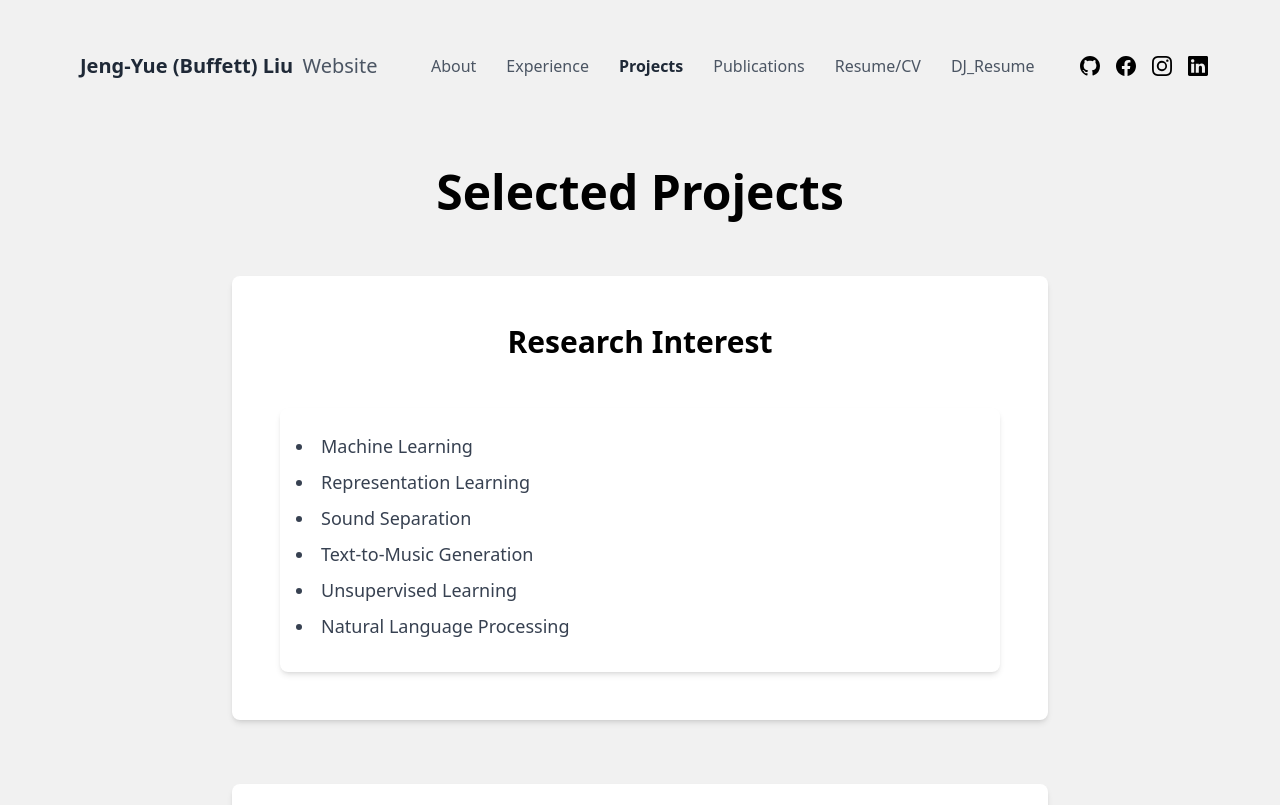
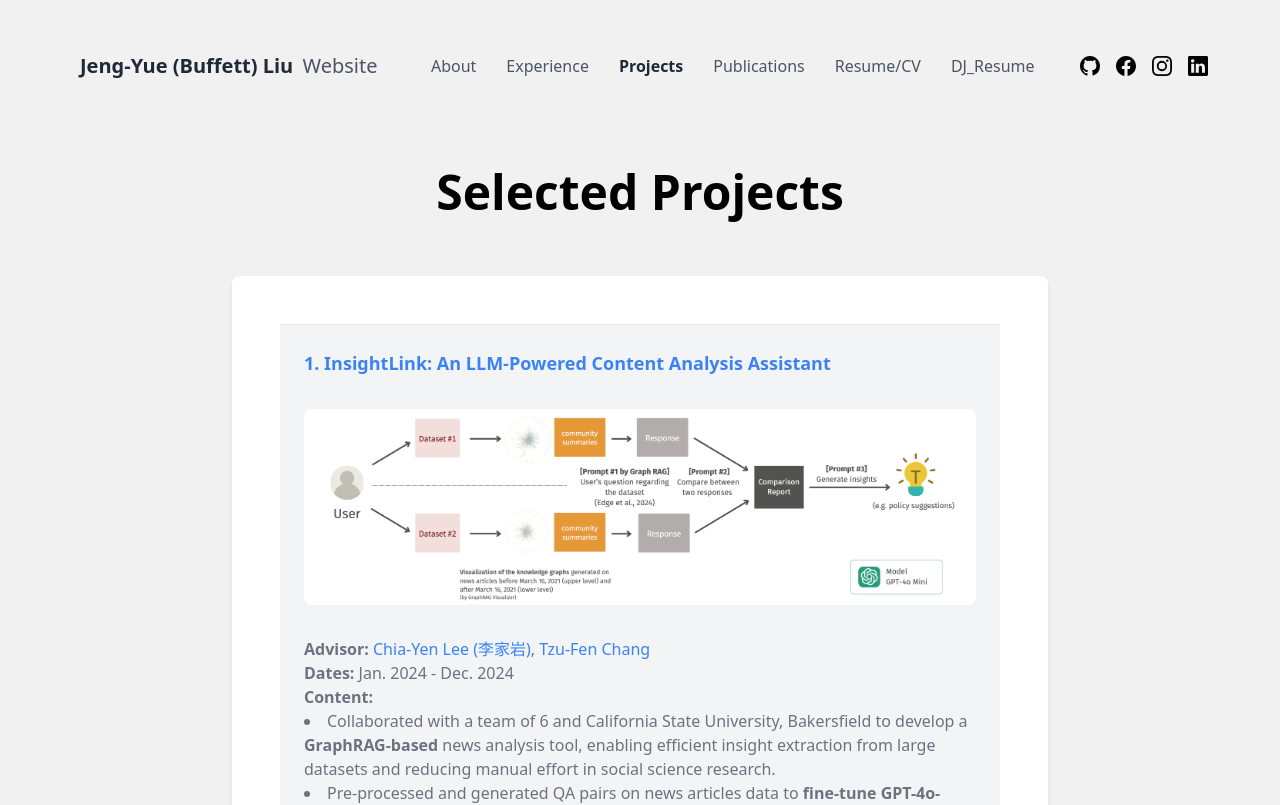
Before and after one commit to buffett0323/buffett0323.github.io, a Next.js app: page /project in a window 1280 px wide. Shown: the top 805 px of the page. Built offline with nearby package versions, Linux system fonts and the light colour scheme.

Commit message:
research interest

```diff
--- a/components/Experience/Research_Interest.tsx
+++ b/components/Experience/Research_Interest.tsx
@@ -4,11 +4,16 @@ import { researchInterests } from '../../constants/experience';
 export default function Research_Interest() {
   return (
     <div className="w-full rounded-lg bg-white px-2 py-12 shadow-md dark:bg-gray-600 sm:px-12">
-      <h1 className="mb-8 text-center text-3xl font-bold">{'Research Interest'}</h1>
-      <div className="mt-12 w-full rounded-lg bg-white px-4 py-6 shadow-md dark:bg-gray-600">
-        <ul className="list-inside list-disc text-gray-700 dark:text-gray-300">
+      <h1 className="mb-8 text-center text-3xl font-bold">
+        {'Research Interest'}
+      </h1>
+      <div className="mt-12 w-full rounded-lg bg-white px-6 py-8 shadow-lg dark:bg-gray-800">
+        <ul className="grid grid-cols-1 gap-4 text-gray-800 dark:text-gray-300 sm:grid-cols-2 md:grid-cols-3">
           {researchInterests.map((interest, idx) => (
-            <li key={idx} className="mb-2 text-lg max-sm:text-base">
+            <li
+              key={idx}
+              className="flex items-center justify-center rounded-lg bg-gray-100 p-4 text-center text-lg font-semibold text-gray-700 shadow-sm hover:scale-105 hover:bg-blue-200 dark:bg-gray-700 dark:hover:bg-indigo-500 dark:text-gray-100"
+            >
               {interest}
             </li>
           ))}
--- a/pages/project.tsx
+++ b/pages/project.tsx
@@ -1,5 +1,5 @@
 import Selected_Projects from '../components/Experience/Projects';
-import Research_Interest from '../components/Experience/Research_Interest';
+// import Research_Interest from '../components/Experience/Research_Interest';
 
 function Project() {
   return (
@@ -7,7 +7,7 @@ function Project() {
       <div className="mx-auto flex w-screen flex-col px-5 md:w-2xl lg:w-3xl xl:w-4xl">
         <h1 className="pb-5 pt-10 text-center text-4xl font-bold sm:text-5xl">Selected Projects</h1>
         <div className="mx-auto mt-10 box-border flex w-full flex-col items-center space-y-16 px-5 max-sm:px-0">
-            <Research_Interest />
+            {/* <Research_Interest /> */}
             <Selected_Projects />
         </div>
       </div>
```
